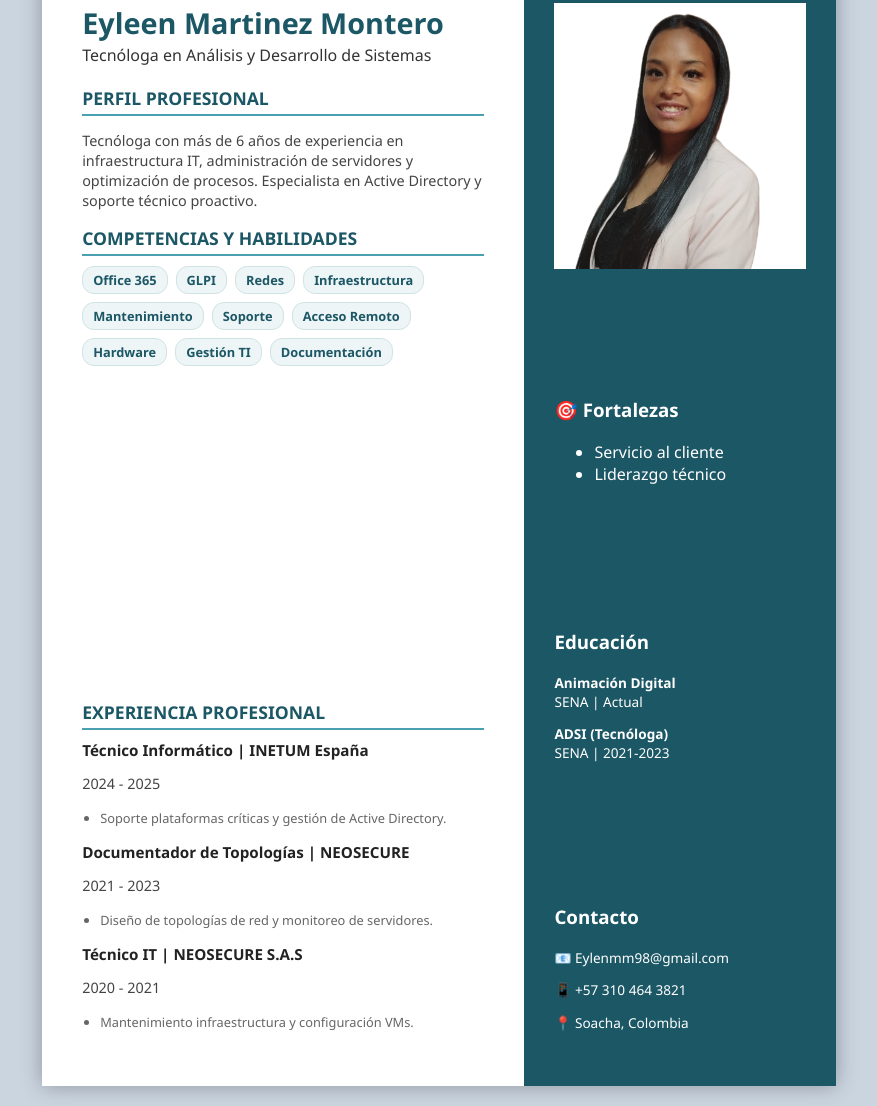
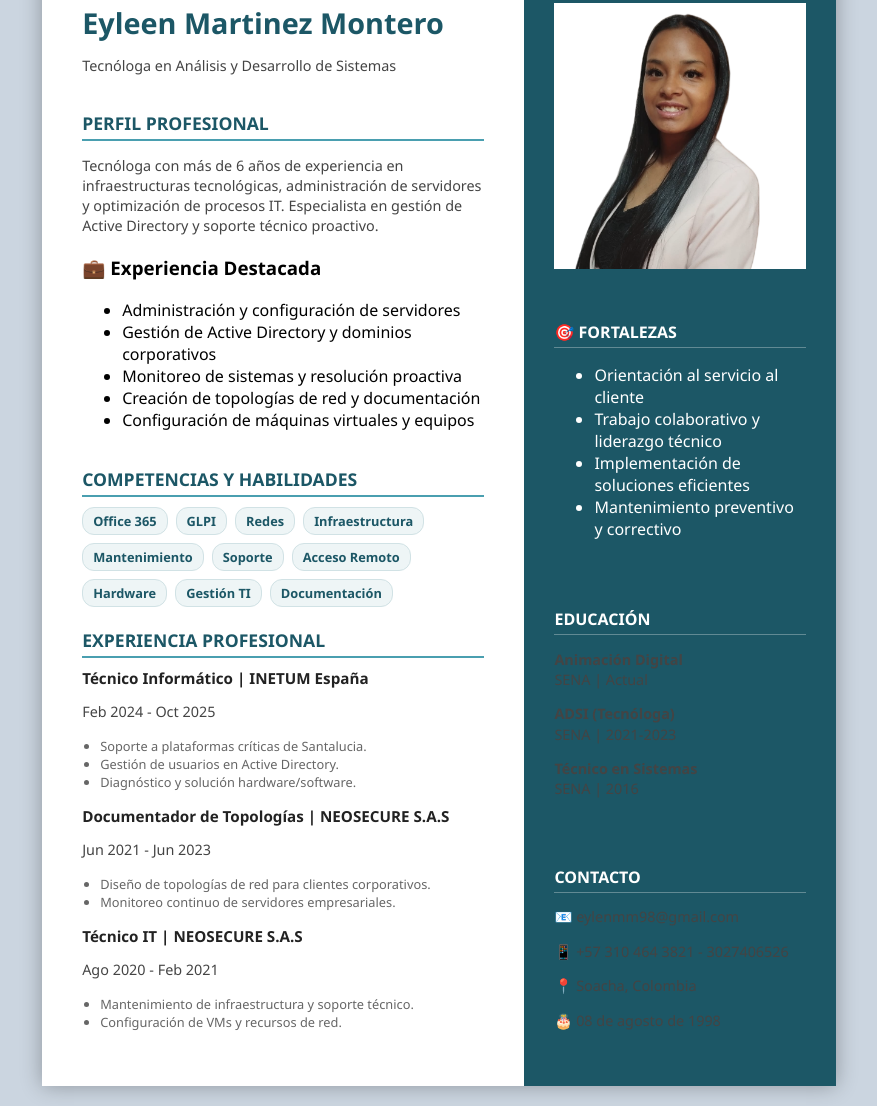
Before and after one commit to eyleenmm99-maker/eyleenmm99.github.io, a plain HTML site: page index.html in a window 1280 px wide. Shown: the part 57-1163 px from the top of the page, without its empty margins (201-1078 px from the left). Drawn offline with Linux system fonts and the light colour scheme.

Commit message:
Update index.html

```diff
--- a/index.html
+++ b/index.html
@@ -3,54 +3,69 @@
 <head>
     <meta charset="UTF-8">
     <meta name="viewport" content="width=device-width, initial-scale=1.0">
-    <title>CV - Eyleen Martinez</title>
+    <title>Hoja de Vida - Eyleen Martinez</title>
     <link rel="stylesheet" href="style.css">
 </head>
 <body>
     <div class="resume-container">
         <main class="main-column">
-            <section>
+            <header>
                 <h1 class="name">Eyleen Martinez Montero</h1>
-                <p class="role">Tecnóloga en Análisis y Desarrollo de Sistemas</p>
+                <p class="job-title">Tecnóloga en Análisis y Desarrollo de Sistemas</p>
+            </header>
 
-                <div class="section-box">
-                    <h2>Perfil Profesional</h2>
-                    <p>Tecnóloga con más de 6 años de experiencia en infraestructura IT, administración de servidores y optimización de procesos. Especialista en Active Directory y soporte técnico proactivo.</p>
-                </div>
+            <section class="section">
+                <h2>Perfil Profesional</h2>
+                <p>Tecnóloga con más de 6 años de experiencia en infraestructuras tecnológicas, administración de servidores y optimización de procesos IT. Especialista en gestión de Active Directory y soporte técnico proactivo.</p>
 
-                <div class="section-box">
-                    <h2>Competencias y Habilidades</h2>
-                    <div class="skills-grid">
-                        <span class="tag">Office 365</span> <span class="tag">GLPI</span>
-                        <span class="tag">Redes</span> <span class="tag">Infraestructura</span>
-                        <span class="tag">Mantenimiento</span> <span class="tag">Soporte</span>
-                        <span class="tag">Acceso Remoto</span> <span class="tag">Hardware</span>
-                        <span class="tag">Gestión TI</span> <span class="tag">Documentación</span>
-                    </div>
+                <div class="destacado-box">
+                    <h3>💼 Experiencia Destacada</h3>
+                    <ul>
+                        <li>Administración y configuración de servidores</li>
+                        <li>Gestión de Active Directory y dominios corporativos</li>
+                        <li>Monitoreo de sistemas y resolución proactiva</li>
+                        <li>Creación de topologías de red y documentación</li>
+                        <li>Configuración de máquinas virtuales y equipos</li>
+                    </ul>
                 </div>
             </section>
 
-            <section>
+            <section class="section">
+                <h2>Competencias y Habilidades</h2>
+                <div class="skills-grid">
+                    <span class="tag">Office 365</span><span class="tag">GLPI</span>
+                    <span class="tag">Redes</span><span class="tag">Infraestructura</span>
+                    <span class="tag">Mantenimiento</span><span class="tag">Soporte</span>
+                    <span class="tag">Acceso Remoto</span><span class="tag">Hardware</span>
+                    <span class="tag">Gestión TI</span><span class="tag">Documentación</span>
+                </div>
+            </section>
+
+            <section class="section">
                 <h2>Experiencia Profesional</h2>
                 <div class="job">
                     <h3>Técnico Informático | INETUM España</h3>
-                    <p class="date">2024 - 2025</p>
+                    <p class="date">Feb 2024 - Oct 2025</p>
                     <ul>
-                        <li>Soporte plataformas críticas y gestión de Active Directory.</li>
+                        <li>Soporte a plataformas críticas de Santalucia.</li>
+                        <li>Gestión de usuarios en Active Directory.</li>
+                        <li>Diagnóstico y solución hardware/software.</li>
                     </ul>
                 </div>
                 <div class="job">
-                    <h3>Documentador de Topologías | NEOSECURE</h3>
-                    <p class="date">2021 - 2023</p>
+                    <h3>Documentador de Topologías | NEOSECURE S.A.S</h3>
+                    <p class="date">Jun 2021 - Jun 2023</p>
                     <ul>
-                        <li>Diseño de topologías de red y monitoreo de servidores.</li>
+                        <li>Diseño de topologías de red para clientes corporativos.</li>
+                        <li>Monitoreo continuo de servidores empresariales.</li>
                     </ul>
                 </div>
                 <div class="job">
                     <h3>Técnico IT | NEOSECURE S.A.S</h3>
-                    <p class="date">2020 - 2021</p>
+                    <p class="date">Ago 2020 - Feb 2021</p>
                     <ul>
-                        <li>Mantenimiento infraestructura y configuración VMs.</li>
+                        <li>Mantenimiento de infraestructura y soporte técnico.</li>
+                        <li>Configuración de VMs y recursos de red.</li>
                     </ul>
                 </div>
             </section>
@@ -58,35 +73,40 @@
 
         <aside class="sidebar">
             <div class="photo-area">
-                <img src="Foto1.png" alt="Foto" class="profile-img">
+                <img src="Foto1.png" alt="Foto Eyleen" class="profile-img">
             </div>
 
-            <div class="side-item">
-                <h3>🎯 Fortalezas</h3>
+            <div class="side-section">
+                <h2>🎯 Fortalezas</h2>
                 <ul class="side-list">
-                    <li>Servicio al cliente</li>
-                    <li>Liderazgo técnico</li>
+                    <li>Orientación al servicio al cliente</li>
+                    <li>Trabajo colaborativo y liderazgo técnico</li>
+                    <li>Implementación de soluciones eficientes</li>
+                    <li>Mantenimiento preventivo y correctivo</li>
                 </ul>
             </div>
 
-            <div class="side-item">
-                <h3>Educación</h3>
-                <div class="edu">
+            <div class="side-section">
+                <h2>Educación</h2>
+                <div class="edu-item">
                     <p><strong>Animación Digital</strong><br>SENA | Actual</p>
+                </div>
+                <div class="edu-item">
                     <p><strong>ADSI (Tecnóloga)</strong><br>SENA | 2021-2023</p>
+                </div>
+                <div class="edu-item">
+                    <p><strong>Técnico en Sistemas</strong><br>SENA | 2016</p>
                 </div>
             </div>
 
-            <div class="side-item contact">
-                <h3>Contacto</h3>
-                <p>📧 Eylenmm98@gmail.com</p>
-                <p>📱 +57 310 464 3821</p>
+            <div class="side-section contact">
+                <h2>Contacto</h2>
+                <p>📧 eylenmm98@gmail.com</p>
+                <p>📱 +57 310 464 3821 - 3027406526</p>
                 <p>📍 Soacha, Colombia</p>
+                <p>🎂 08 de agosto de 1998</p>
             </div>
         </aside>
     </div>
 </body>
 </html>
-
-</body>
-</html>
```
